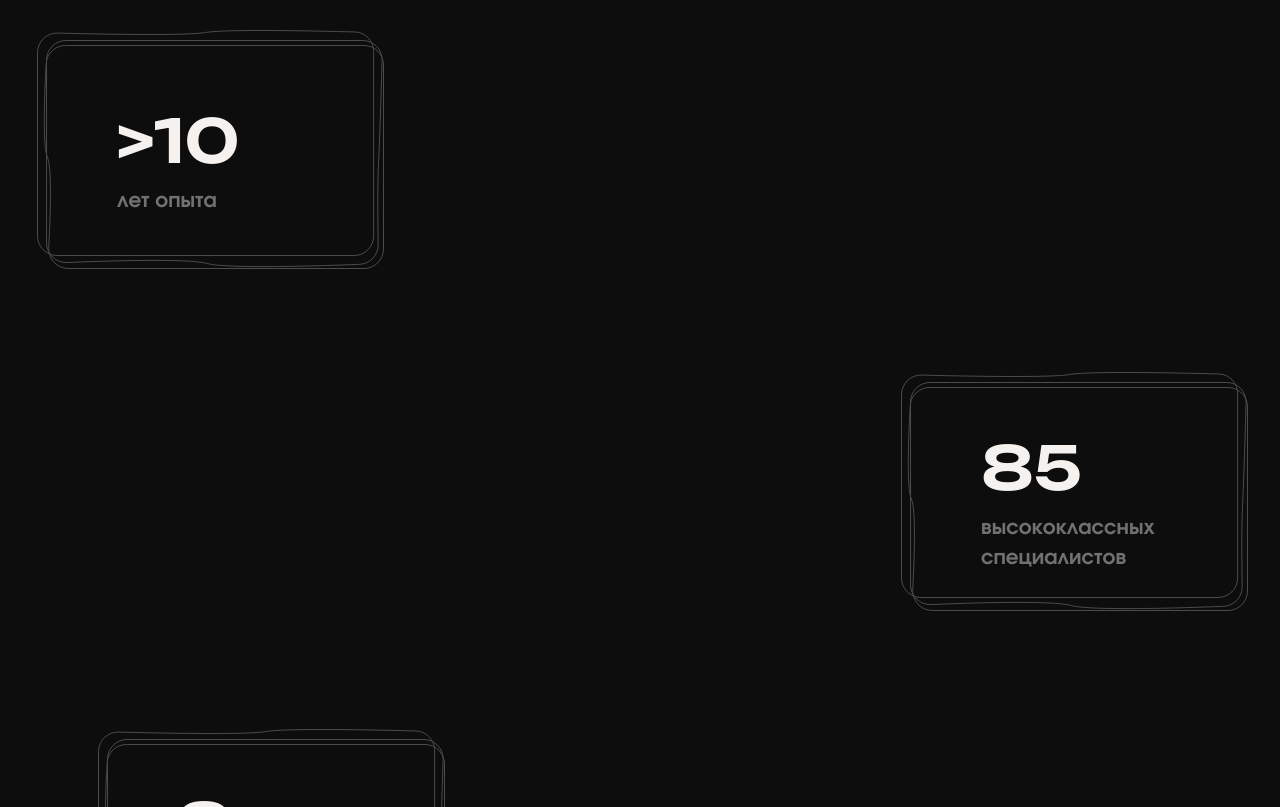
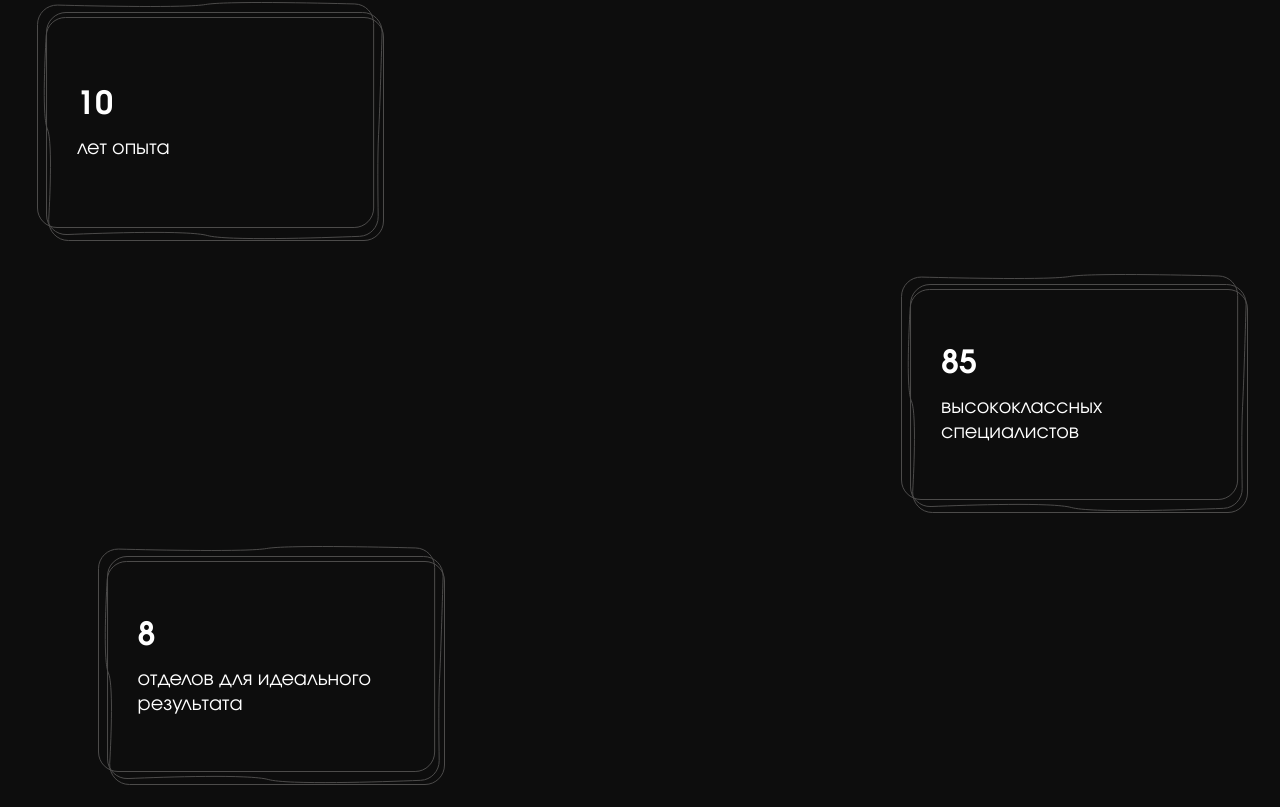
Before and after one commit to Olga-Tsygankova/mst, a React (Vite) app: page / in a window 1280 px wide. Shown: the part 1713-2520 px from the top of the page. Built offline with nearby package versions, Linux system fonts and the light colour scheme.

Commit message:
feat: end animation Advantages

```diff
--- a/package.json
+++ b/package.json
@@ -13,6 +13,7 @@
     "gsap": "^3.12.5",
     "react": "^18.3.1",
     "react-dom": "^18.3.1",
+    "react-intersection-observer": "^9.13.0",
     "scrollmagic": "^2.0.8"
   },
   "devDependencies": {
--- a/src/components/Advantages/Advantages.tsx
+++ b/src/components/Advantages/Advantages.tsx
@@ -1,9 +1,10 @@
 import styles from './styles.module.css';
+import { AnimatedCard } from './AnimatedCard'
 
 export const Advantages = () => {
 	return (
 		<section className={styles.advantages}>
-			<div className={styles.advantagesContent}>
+			{/* <div className={styles.advantagesContent}>
 				<p className={styles.advantages__title}>&#62;10</p>
 				<p className={styles.advantages__text}>лет опыта</p>
 			</div>
@@ -14,6 +15,15 @@ export const Advantages = () => {
 			<div className={styles.advantagesContent}>
 				<p className={styles.advantages__title}>8</p>
 				<p className={styles.advantages__text}>отделов для идеального результата</p>
+			</div> */}
+			<div className={styles.advantagesContent}>
+				<AnimatedCard targetNumber={10} text="лет опыта" index={0} />
+			</div>
+			<div className={styles.advantagesContent}>
+				<AnimatedCard targetNumber={85} text="высококлассных специалистов" index={1} />
+			</div>
+			<div className={styles.advantagesContent}>
+				<AnimatedCard targetNumber={8} text="отделов для идеального результата" index={2} />
 			</div>
 		</section>
 	)
--- /dev/null
+++ b/src/components/Advantages/AnimatedCard/AnimatedCard.tsx
@@ -0,0 +1,89 @@
+import React, { useState, useEffect } from 'react';
+import { useInView } from 'react-intersection-observer';
+import styles from './styles.module.css'; // Подключение CSS-модуля
+
+export const AnimatedCard: React.FC<AnimatedCardProps> = ({ targetNumber, text, index }) => {
+  // Используем threshold: 0.5, чтобы анимация сработала, когда 50% блока будут видны
+  const { ref, inView } = useInView({
+    triggerOnce: true,
+    threshold: 0.5, // Триггер срабатывает, когда 50% блока находятся в зоне видимости
+  });
+
+  const [displayNumber, setDisplayNumber] = useState(0);
+  const [displayText, setDisplayText] = useState('');
+  const [isAnimating, setIsAnimating] = useState(false);
+
+  // Анимация числа
+  useEffect(() => {
+    if (inView && !isAnimating) {
+      setIsAnimating(true);
+      let start = 0;
+      const end = targetNumber;
+      const duration = 2000;
+      let startTime: number | null = null;
+
+      const animate = (currentTime: number) => {
+        if (!startTime) startTime = currentTime;
+        const progress = currentTime - startTime;
+        const value = Math.min(Math.floor((progress / duration) * (end - start) + start), end);
+        setDisplayNumber(value);
+        if (progress < duration) {
+          requestAnimationFrame(animate);
+        }
+      };
+
+      requestAnimationFrame(animate);
+    }
+  }, [inView, isAnimating, targetNumber]);
+
+  // Анимация текста
+  useEffect(() => {
+    if (inView && displayText !== text) {
+      let iteration = 0;
+      const totalIterations = text.length + 5; // Общие итерации: немного больше длины текста
+      const interval = setInterval(() => {
+        setDisplayText((prevText) => {
+          return text
+            .split('')
+            .map((char, index) => {
+              if (iteration < totalIterations && iteration <= index) {
+                return Math.random().toString(36).substring(2, 3); // Случайный символ
+              } else if (iteration >= index) {
+                return text[index]; // Правильный символ на своём месте
+              }
+              return prevText[index] || ' ';
+            })
+            .join('');
+        });
+
+        if (iteration > totalIterations) {
+          clearInterval(interval);
+          setDisplayText(text); // Установить финальный текст
+        } else {
+          iteration++;
+        }
+      }, 100); // Скорость анимации текста
+
+      return () => clearInterval(interval);
+    }
+  }, [inView, text]);
+
+  return (
+    <div
+      ref={ref}
+      className={`${styles.card} ${inView ? styles.fadeIn : ''}`}
+      style={{ transitionDelay: `${index * 0.3}s` }} // Задержка для анимации
+    >
+      <div className={styles.cardContent}>
+        <div className={styles.number}>{displayNumber}</div>
+        <div className={styles.text}>{displayText}</div>
+      </div>
+    </div>
+  );
+};
+
+interface AnimatedCardProps {
+  targetNumber: number;
+  text: string;
+  index: number;
+}
--- /dev/null
+++ b/src/components/Advantages/AnimatedCard/index.ts
@@ -0,0 +1 @@
+export * from './AnimatedCard.tsx'
--- /dev/null
+++ b/src/components/Advantages/AnimatedCard/styles.module.css
@@ -0,0 +1,52 @@
+/* Анимация появления плашки */
+.card {
+  opacity: 0;
+  transform: translateY(-100px);
+  transition: opacity 1s ease-out, transform 1s ease-out;
+}
+
+.fadeIn {
+  opacity: 1;
+  transform: translateY(0);
+}
+
+/* Стили для содержимого карточки */
+.cardContent {
+  max-width: 347px; /* Фиксированная ширина для фона */
+  min-height: 239px; /* Увеличенная минимальная высота */
+  background: url('../../../assets/Advantages/folder.svg') center center no-repeat;
+  background-size: cover; /* Фон будет растянут до размеров контейнера */
+  padding: 40px;
+  text-align: left; /* Выравнивание текста по левому краю */
+  color: white;
+  box-sizing: border-box; /* Учитываем padding внутри ширины */
+  display: flex;
+  flex-direction: column;
+  justify-content: center; /* Выравнивание текста по вертикали */
+  overflow: hidden; /* Скрываем вылезающий текст */
+}
+
+.number {
+  font-size: 2rem;
+  font-weight: bold;
+  margin-bottom: 10px;
+  opacity: 0;
+  animation: fadeInNumber 1s ease-out forwards;
+}
+
+.text {
+  font-size: 1.2rem;
+  opacity: 1;
+  word-wrap: break-word; /* Если текст длинный, переносим его */
+  /* Анимация текста будет происходить через JavaScript, поэтому здесь только базовые стили */
+}
+
+/* Анимация появления числа */
+@keyframes fadeInNumber {
+  0% {
+    opacity: 0;
+  }
+  100% {
+    opacity: 1;
+  }
+}
--- a/src/components/Advantages/styles.module.css
+++ b/src/components/Advantages/styles.module.css
@@ -4,31 +4,13 @@
 	max-width: max-content;
 }
 
+.advantagesContent:nth-child(2) {
+	align-self: flex-end;
+}
+
 .advantagesContent,
 .advantagesContentPlanshet {
-	background: url(../../assets/Advantages/folder.svg) center no-repeat;
-
-	padding: 94px 0 40px 40px;
 	max-width: 347px;
-}
-
-.advantages__title {
-	font-size: 60px;
-	font-family: 'Unbounded';
-	line-height: 150%;
-	color: #F5F1EE;
-
-	padding-left: 40px;
-}
-
-.advantages__text {
-	font-size: 20px;
-	font-weight: bold;
-	line-height: 150%;
-	color: #F5F1EE70;
-
-	padding-left: 40px;
-	padding-bottom: 40px;
 }
 
 @media (min-width: 360px) {
```
Also changed, not shown: 1 other file (tests, documents, lock files or other folders).
